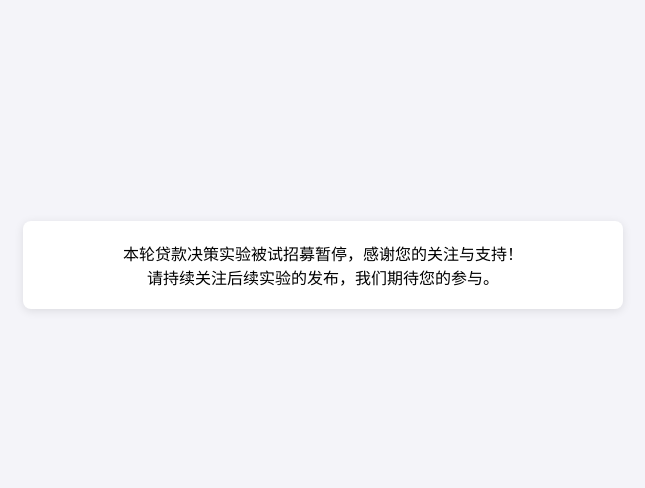
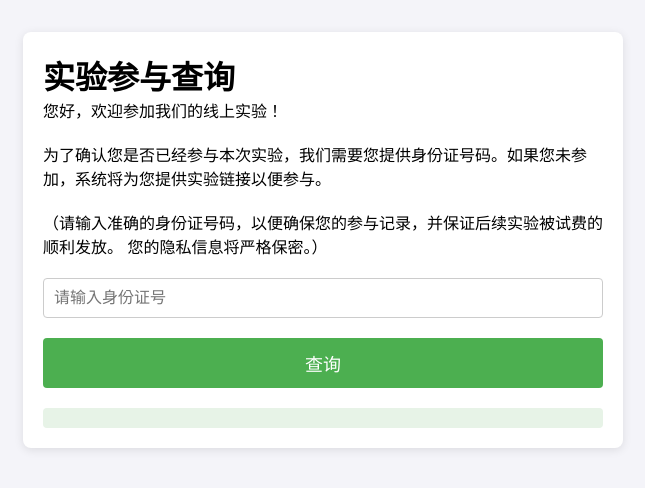
Before and after one commit to RisingSun213/ParOnlineCheck, a plain HTML site: page index.html in a window 1280 px wide. Shown: the part 160-648 px from the top of the page, without its empty margins (317-962 px from the left). Drawn offline with Linux system fonts and the light colour scheme.

Commit message:
Update index.html

```diff
--- a/index.html
+++ b/index.html
@@ -1,26 +1,42 @@
 <!DOCTYPE html>
-<html lang="zh">
+<html lang="en">
 <head>
     <style>
         .spacer {
             margin: 20px 0; /* 上下各20px的间距 */
         }
-        .container {
-            text-align: center;
-            margin-top: 50px;
-        }
     </style>
     <meta charset="UTF-8">
     <meta name="viewport" content="width=device-width, initial-scale=1.0">
-    <title>通知</title>
+    <title>实验参与查询</title>
     <link rel="stylesheet" href="styles.css">
+    <script src="script.js" defer></script> <!-- 引用外部的 JavaScript 文件 -->
 </head>
 <body>
     <div class="container">
-        <div class="message">
-            <p>本轮贷款决策实验被试招募暂停，感谢您的关注与支持！</p>
-            <p>请持续关注后续实验的发布，我们期待您的参与。</p>
+        <h1>实验参与查询</h1>
+
+        <div class="input-group">
+            <p>您好，欢迎参加我们的线上实验！</p>
+                <p class="spacer"></p>
+                <p>为了确认您是否已经参与本次实验，我们需要您提供身份证号码。如果您未参加，系统将为您提供实验链接以便参与。</p>
+                <p class="spacer"></p>
+                <p>    （请输入准确的身份证号码，以便确保您的参与记录，并保证后续实验被试费的顺利发放。 您的隐私信息将严格保密。）</p>
+
+
+
+
+            <p class="spacer"></p>
+
+            <input type="text" id="userId" placeholder="请输入身份证号" />
         </div>
+
+        <button id="queryBtn">查询</button>
+
+        <div id="loader" class="loader" style="display: none;"></div> <!-- 加载指示器 -->
+
+        <div id="result" class="result"></div> <!-- 结果展示区域 -->
+        <div id="error" class="error" style="display: none;"></div> <!-- 错误提示区域 -->
     </div>
 </body>
 </html>
```
